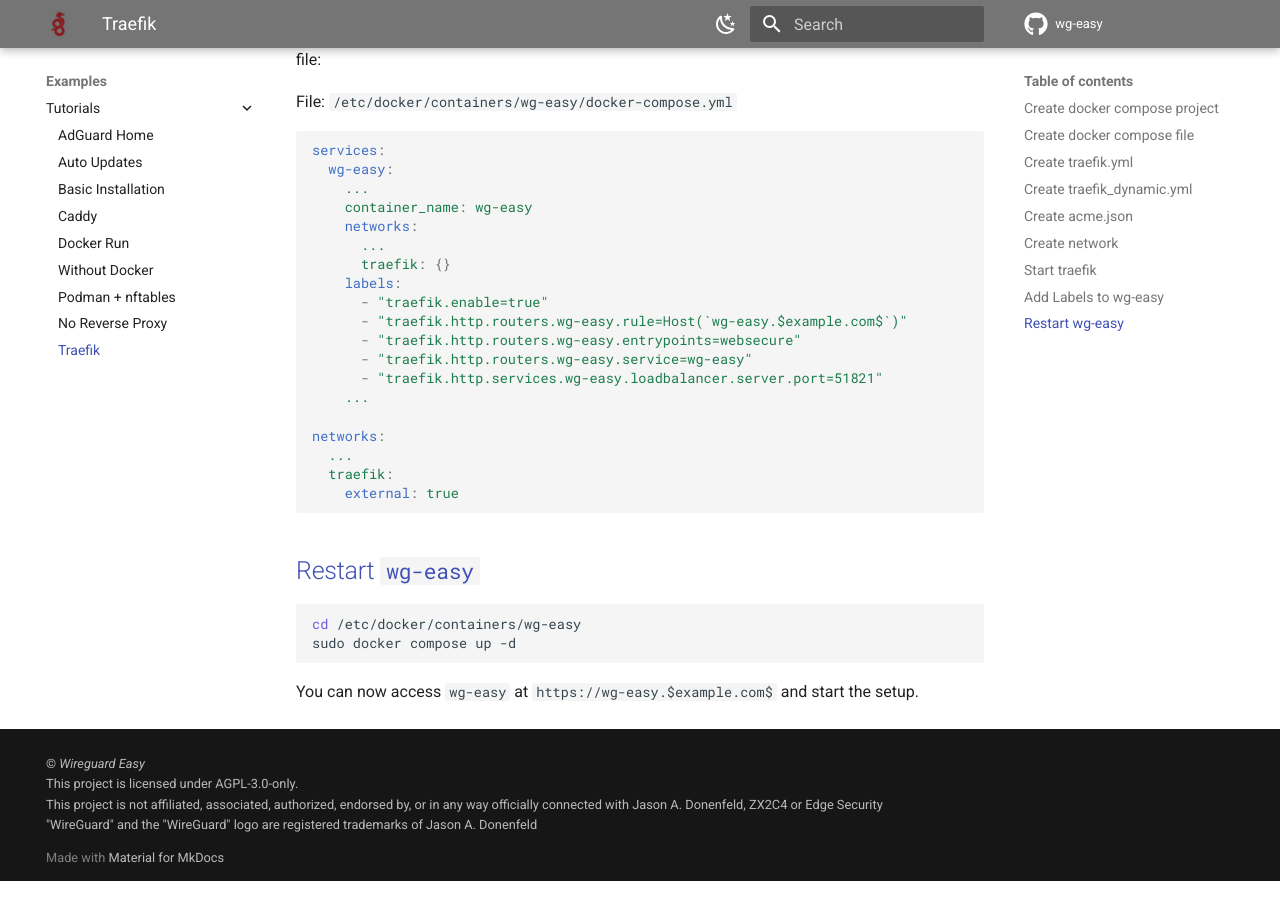
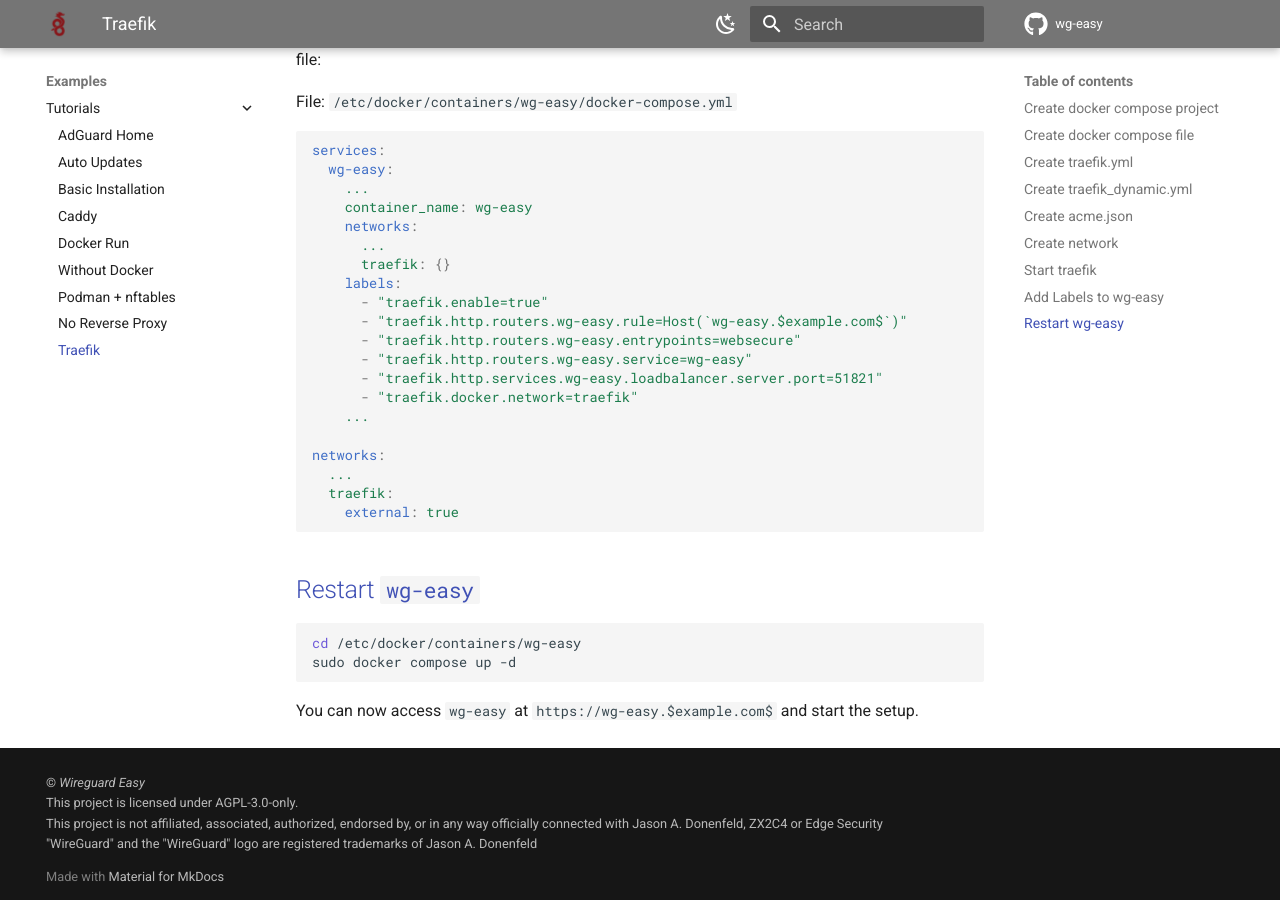
Before and after one commit to wg-easy/wg-easy, an MkDocs documentation site: the page built from docs/content/examples/tutorials/traefik.md, in a window 1280 px wide and 900 px high, scrolled down 3204 px. Built offline with MkDocs 1.6.1 and Material for MkDocs 9.7.7, drawn with Linux system fonts in a browser that asks for light colours; comment, search, counter and statistics services are not loaded; the version menu is left out.

Commit message:
Updated traefik documentation (#2005)

```diff
--- a/docs/content/examples/tutorials/traefik.md
+++ b/docs/content/examples/tutorials/traefik.md
@@ -166,6 +166,7 @@
       - "traefik.http.routers.wg-easy.entrypoints=websecure"
       - "traefik.http.routers.wg-easy.service=wg-easy"
       - "traefik.http.services.wg-easy.loadbalancer.server.port=51821"
+      - "traefik.docker.network=traefik"
     ...
 
 networks:
```
